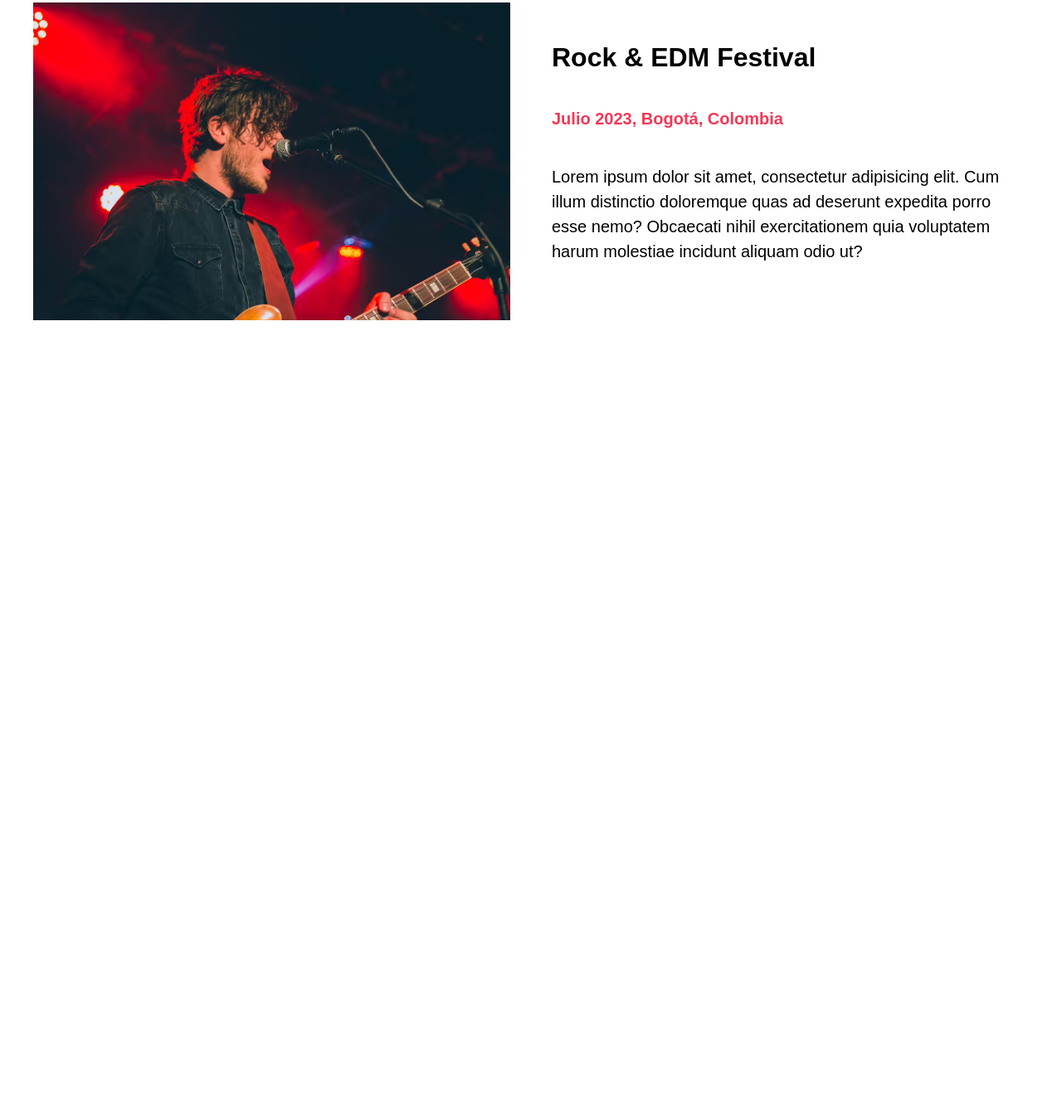
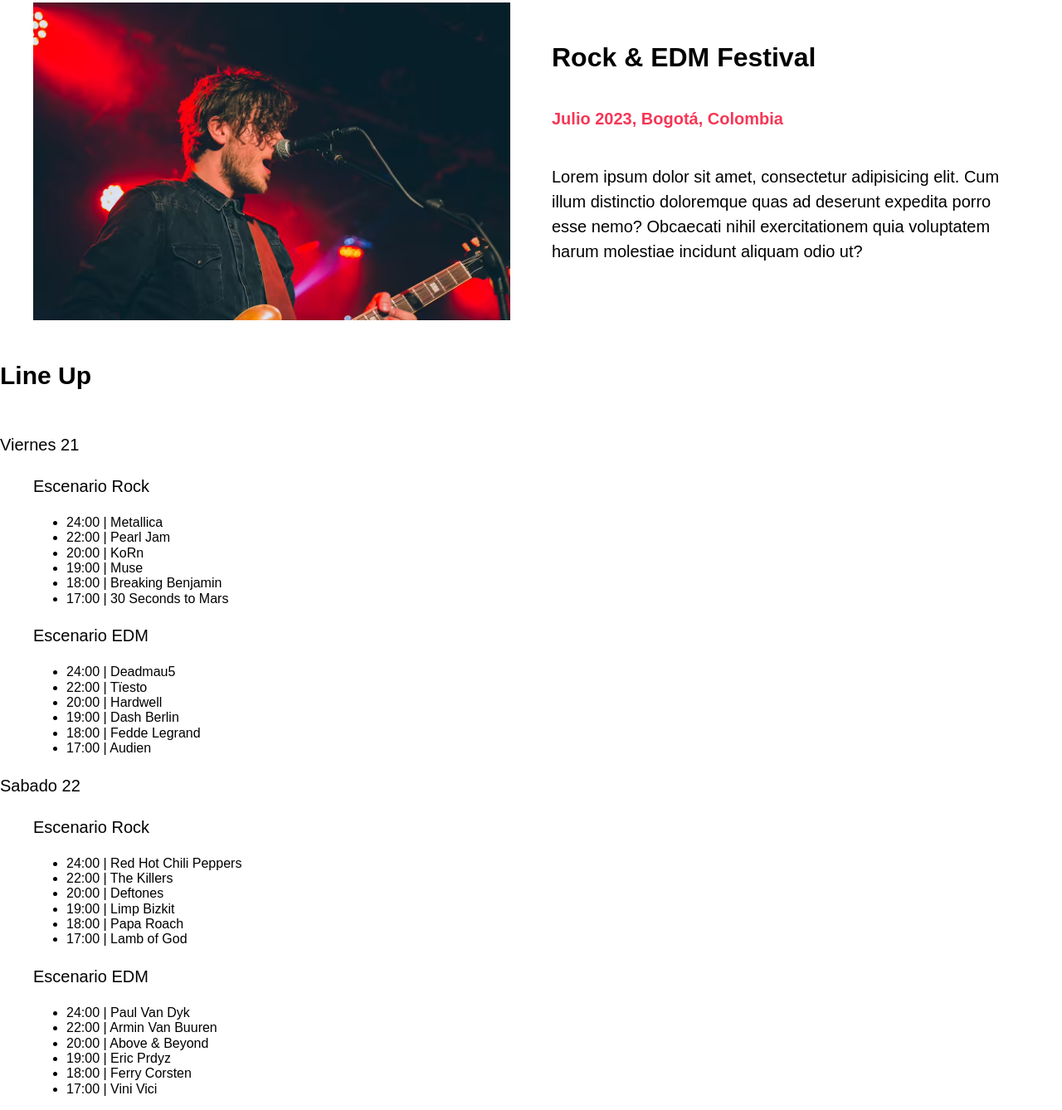
Before and after one commit to amartindev/FestivalMusica, a website: page index.html in a window 1280 px wide. Shown: the part 773-2111 px from the top of the page at 83% size. Before the commit the page ends 1209 px from the top, so only its background shows below. Drawn offline with Linux system fonts and the light colour scheme.

Commit message:
añadí la listas de artistas en el line up

```diff
--- a/index.html
+++ b/index.html
@@ -48,7 +48,115 @@
             <p class="fecha">Julio 2023, Bogotá, Colombia</p>
             <p>Lorem ipsum dolor sit amet, consectetur adipisicing elit. Cum illum distinctio doloremque quas ad deserunt expedita porro esse nemo? Obcaecati nihil exercitationem quia voluptatem harum molestiae incidunt aliquam odio ut?</p>
         </div>
+    </section>
+    <section class="lineup">
+        <h3>Line Up</h3>
 
+        <p class="dia">Viernes 21</p>
+
+        <div class="escenarios-contenedor contenedor">
+            <div class="escenario rock bg-amarillo">
+                <p class="nombre-escenario">Escenario Rock</p>
+                <ul class="calendario">
+                    <li>
+                        24:00 | <span>Metallica</span>
+                    </li>
+                    <li>
+                        22:00 | <span>Pearl Jam</span>
+                    </li>
+                    <li>
+                        20:00 | <span>KoRn</span>
+                    </li>
+                    <li>
+                        19:00 | <span>Muse</span>
+                    </li>
+                    <li>
+                        18:00 | <span>Breaking Benjamin</span>
+                    </li>
+                    <li>
+                        17:00 | <span>30 Seconds to Mars</span>
+                    </li>
+                </ul>
+            </div> <!--.escenario-->
+            <div class="escenario edm bg-verde">
+                <p class="nombre-escenario">Escenario EDM</p>
+                <ul class="calendario">
+                    <li>
+                        24:00 | <span>Deadmau5</span>
+                    </li>
+                    <li>
+                        22:00 | <span>Tïesto</span>
+                    </li>
+                    <li>
+                        20:00 | <span>Hardwell</span>
+                    </li>
+                    <li>
+                        19:00 | <span>Dash Berlin</span>
+                    </li>
+
+                    <li>
+                        18:00 | <span>Fedde Legrand</span>
+                    </li>
+                    <li>
+                        17:00 | <span>Audien</span>
+                    </li>
+                </ul>
+            </div> <!--.escenario-->
+        </div><!--.escenario-contenedor-->
+
+
+        <p class="dia">Sabado 22</p>
+
+        <div class="escenarios-contenedor contenedor">
+            <div class="escenario rock bg-verde">
+                <p class="nombre-escenario">Escenario Rock</p>
+                <ul class="calendario">
+                    <li>
+                        24:00 | <span>Red Hot Chili Peppers</span>
+                    </li>
+                    <li>
+                        22:00 | <span>The Killers</span>
+                    </li>
+                    <li>
+                        20:00 | <span>Deftones</span>
+                    </li>
+                    <li>
+                        19:00 | <span>Limp Bizkit</span>
+                    </li>
+
+                    <li>
+                        18:00 | <span>Papa Roach</span>
+                    </li>
+                    <li>
+                        17:00 | <span>Lamb of God</span>
+                    </li>
+                </ul>
+            </div> <!--.escenario-->
+            <div class="escenario edm bg-amarillo">
+                <p class="nombre-escenario">Escenario EDM</p>
+                <ul class="calendario">
+                    <li>
+                        24:00 | <span>Paul Van Dyk</span>
+                    </li>
+                    <li>
+                        22:00 | <span>Armin Van Buuren</span>
+                    </li>
+                    <li>
+                        20:00 | <span>Above & Beyond</span>
+                    </li>
+                    <li>
+                        19:00 | <span>Eric Prdyz</span>
+                    </li>
+
+                    <li>
+                        18:00 | <span>Ferry Corsten</span>
+                    </li>
+                    <li>
+                        17:00 | <span>Vini Vici</span>
+                    </li>
+                </ul>
+            </div> <!--.escenario-->
+        </div><!--.escenario-contenedor-->
     </section>
 </body>
 </html>
```
